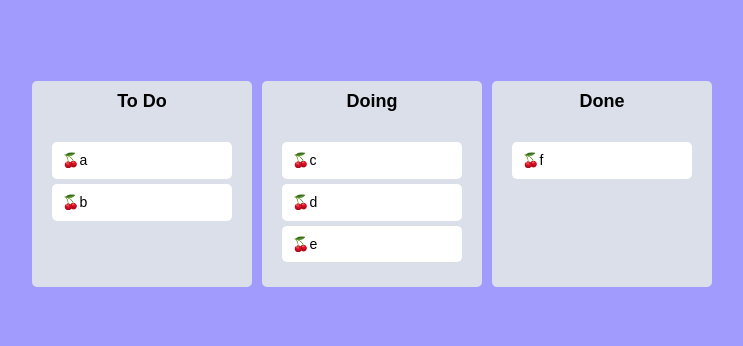
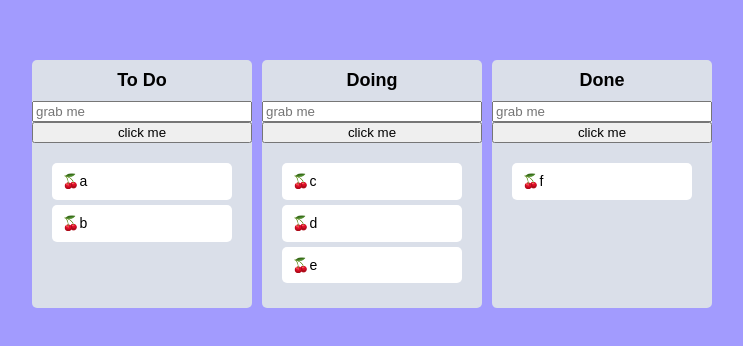
Before and after one commit to jw1011/trello-clone, a React (Create React App) app: page / in a window 1280 px wide. Shown: the part 216-562 px from the top of the page, without its empty margins (268-1011 px from the left). Built offline with nearby package versions, Linux system fonts and the light colour scheme.

Commit message:
learn Refs

```diff
--- a/src/Components/Board.tsx
+++ b/src/Components/Board.tsx
@@ -1,6 +1,7 @@
 import { Droppable } from "@hello-pangea/dnd";
 import DraggableCard from "./DraggableCard";
 import styled from "styled-components";
+import { useRef } from "react";
 
 const Wrapper = styled.div`
   padding-top: 10px;
@@ -18,7 +19,7 @@
 `;
 
 interface IAreaProps {
-  isdraggingFromThisWith: boolean;
+  isDraggingFromThisWith: boolean;
   isDraggingOver: boolean;
 }
 
@@ -26,7 +27,7 @@
   background-color: ${(props) =>
     props.isDraggingOver
       ? "#fdcb6e"
-      : props.isdraggingFromThisWith
+      : props.isDraggingFromThisWith
       ? "#f7f7f7"
       : "transparent"};
   flex-grow: 1;
@@ -40,14 +41,23 @@
 }
 
 function Board({ toDos, boardId }: IBoardProps) {
+  const inputRef = useRef<HTMLInputElement>(null);
+  const onClick = () => {
+    inputRef.current?.focus();
+    setTimeout(() => {
+      inputRef.current?.blur();
+    }, 5000);
+  };
   return (
     <Wrapper>
       <Title>{boardId}</Title>
+      <input ref={inputRef} placeholder="grab me" />
+      <button onClick={onClick}>click me</button>
       <Droppable droppableId={boardId}>
         {(magic, snapshot) => (
           <Area
             isDraggingOver={snapshot.isDraggingOver}
-            isdraggingFromThisWith={Boolean(snapshot.draggingFromThisWith)}
+            isDraggingFromThisWith={Boolean(snapshot.draggingFromThisWith)}
             ref={magic.innerRef}
             {...magic.droppableProps}
           >
```
